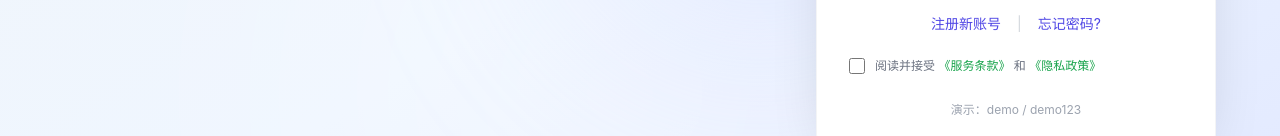
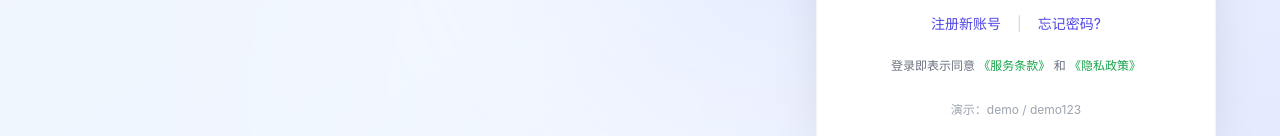
Before and after one commit to GPlanbrand/stratomind, a React (Vite) app: page / in a window 1280 px wide. Shown: the part 474-610 px from the top of the page. Built offline with nearby package versions, Linux system fonts and the light colour scheme.

Commit message:
fix: 去掉登录页服务条款勾选框，改为纯文字提示

```diff
--- a/src/pages/HomeLoginPage.tsx
+++ b/src/pages/HomeLoginPage.tsx
@@ -8,7 +8,7 @@ const HomeLoginPage: React.FC = () => {
 
   const [account, setAccount] = useState('');
   const [password, setPassword] = useState('');
-  const [agreeTerms, setAgreeTerms] = useState(false);
+  const [agreeTerms, setAgreeTerms] = useState(true); // 默认已同意，无需勾选
 
   const [phone, setPhone] = useState('');
   const [code, setCode] = useState('');
@@ -64,10 +64,6 @@ const HomeLoginPage: React.FC = () => {
   };
 
   const handleAccountLogin = () => {
-    if (!agreeTerms) {
-      setError('请先阅读并同意服务条款');
-      return;
-    }
     if (!account) {
       setError('请输入用户名或邮箱');
       return;
@@ -112,10 +108,6 @@ const HomeLoginPage: React.FC = () => {
   };
 
   const handlePhoneLogin = () => {
-    if (!agreeTerms) {
-      setError('请先阅读并同意服务条款');
-      return;
-    }
     if (!phone || !/^1[3-9]\d{9}$/.test(phone)) {
       setError('请输入正确的手机号');
       return;
@@ -271,17 +263,10 @@ const HomeLoginPage: React.FC = () => {
                   />
                 </div>
 
-                <div className="flex items-center gap-2.5">
-                  <input
-                    type="checkbox"
-                    id="agreeTermsMobile"
-                    checked={agreeTerms}
-                    onChange={(e) => setAgreeTerms(e.target.checked)}
-                    className="w-4 h-4 text-indigo-600 border-gray-300 rounded focus:ring-indigo-500"
-                  />
-                  <label htmlFor="agreeTermsMobile" className="text-xs text-gray-500">
-                    阅读并接受 <a href="/terms" className="text-indigo-600 hover:underline">《服务条款》</a> 和 <a href="/privacy" className="text-indigo-600 hover:underline">《隐私政策》</a>
-                  </label>
+                <div className="text-center">
+                  <p className="text-xs text-gray-500">
+                    登录即表示同意 <a href="/terms" className="text-indigo-600 hover:underline">《服务条款》</a> 和 <a href="/privacy" className="text-indigo-600 hover:underline">《隐私政策》</a>
+                  </p>
                 </div>
 
                 {error && (
@@ -343,17 +328,10 @@ const HomeLoginPage: React.FC = () => {
                   </button>
                 </div>
 
-                <div className="flex items-center gap-2.5">
-                  <input
-                    type="checkbox"
-                    id="agreeTermsPhoneMobile"
-                    checked={agreeTerms}
-                    onChange={(e) => setAgreeTerms(e.target.checked)}
-                    className="w-4 h-4 text-indigo-600 border-gray-300 rounded focus:ring-indigo-500"
-                  />
-                  <label htmlFor="agreeTermsPhoneMobile" className="text-xs text-gray-500">
-                    阅读并接受 <a href="/terms" className="text-indigo-600 hover:underline">《服务条款》</a> 和 <a href="/privacy" className="text-indigo-600 hover:underline">《隐私政策》</a>
-                  </label>
+                <div className="text-center">
+                  <p className="text-xs text-gray-500">
+                    登录即表示同意 <a href="/terms" className="text-indigo-600 hover:underline">《服务条款》</a> 和 <a href="/privacy" className="text-indigo-600 hover:underline">《隐私政策》</a>
+                  </p>
                 </div>
 
                 {error && (
@@ -563,17 +541,10 @@ const HomeLoginPage: React.FC = () => {
                   </div>
 
                   {/* 服务条款 */}
-                  <div className="flex items-center gap-2.5 pt-2">
-                    <input
-                      type="checkbox"
-                      id="agreeTermsDesktop"
-                      checked={agreeTerms}
-                      onChange={(e) => setAgreeTerms(e.target.checked)}
-                      className="w-4 h-4 text-green-600 border-gray-300 rounded focus:ring-green-500"
-                    />
-                    <label htmlFor="agreeTermsDesktop" className="text-xs text-gray-500">
-                      阅读并接受 <a href="/terms" className="text-green-600 hover:underline">《服务条款》</a> 和 <a href="/privacy" className="text-green-600 hover:underline">《隐私政策》</a>
-                    </label>
+                  <div className="text-center pt-2">
+                    <p className="text-xs text-gray-500">
+                      登录即表示同意 <a href="/terms" className="text-green-600 hover:underline">《服务条款》</a> 和 <a href="/privacy" className="text-green-600 hover:underline">《隐私政策》</a>
+                    </p>
                   </div>
 
                   <div className="pt-3 text-center">
@@ -640,17 +611,10 @@ const HomeLoginPage: React.FC = () => {
                   </div>
 
                   {/* 服务条款 */}
-                  <div className="flex items-center gap-2.5 pt-2">
-                    <input
-                      type="checkbox"
-                      id="agreeTermsDesktopPhone"
-                      checked={agreeTerms}
-                      onChange={(e) => setAgreeTerms(e.target.checked)}
-                      className="w-4 h-4 text-green-600 border-gray-300 rounded focus:ring-green-500"
-                    />
-                    <label htmlFor="agreeTermsDesktopPhone" className="text-xs text-gray-500">
-                      阅读并接受 <a href="/terms" className="text-green-600 hover:underline">《服务条款》</a> 和 <a href="/privacy" className="text-green-600 hover:underline">《隐私政策》</a>
-                    </label>
+                  <div className="text-center pt-2">
+                    <p className="text-xs text-gray-500">
+                      登录即表示同意 <a href="/terms" className="text-green-600 hover:underline">《服务条款》</a> 和 <a href="/privacy" className="text-green-600 hover:underline">《隐私政策》</a>
+                    </p>
                   </div>
 
                   <div className="pt-3 text-center">
```
